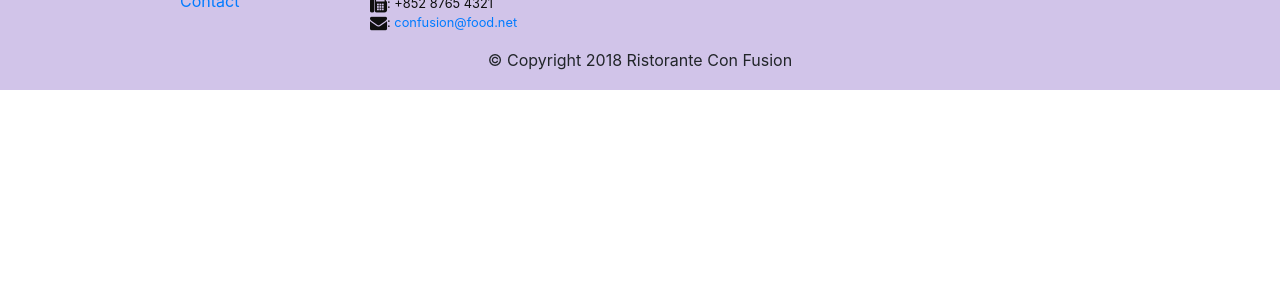
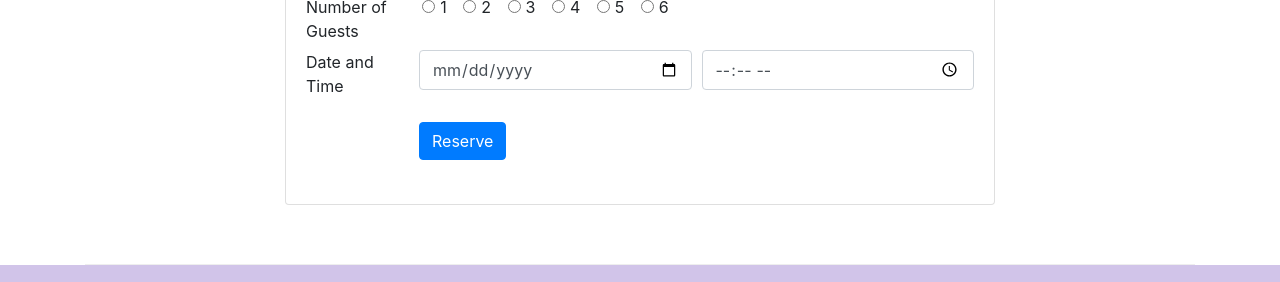
Before and after one commit to RADHIKACHATURVEDI/conFusion, a website: page index.html in a window 1280 px wide. Shown: the part 1669-1951 px from the top of the page. Before the commit the page ends 1759 px from the top, so only its background shows below. Drawn offline with nearby package versions, Linux system fonts and the light colour scheme.

Commit message:
forms assignment done

```diff
--- a/index.html
+++ b/index.html
@@ -103,6 +103,63 @@
                 </div>
             </div>
         </div>
+
+
+        <div class="row row-content">
+            <div class="col-12 offset-2 col-sm-8">
+                <div class="card">
+                    <h3 class="card-header bg-warning text-white">Reserve a Table</h3>
+
+                    <div class="card-body">
+                        <form action="">
+                            <div class="row">
+                            <legend class="col-form-label col-sm-2 pt-0">Number of Guests</legend>
+                            <div class="col-sm-10">
+                            <div class="form-check form-check-inline">
+                                <input class="form-check-input" type="radio" name="inlineRadioOptions" id="inlineRadio1" value="option1">
+                                <label class="form-check-label" for="inlineRadio1">1</label>
+                              </div>
+                              <div class="form-check form-check-inline">
+                                <input class="form-check-input" type="radio" name="inlineRadioOptions" id="inlineRadio2" value="option2">
+                                <label class="form-check-label" for="inlineRadio2">2</label>
+                              </div>
+                              <div class="form-check form-check-inline">
+                                <input class="form-check-input" type="radio" name="inlineRadioOptions" id="inlineRadio3" value="option3">
+                                <label class="form-check-label" for="inlineRadio3">3</label>
+                              </div>
+                              <div class="form-check form-check-inline">
+                                <input class="form-check-input" type="radio" name="inlineRadioOptions" id="inlineRadio3" value="option3" >
+                                <label class="form-check-label" for="inlineRadio3">4</label>
+                              </div>
+                              <div class="form-check form-check-inline">
+                                <input class="form-check-input" type="radio" name="inlineRadioOptions" id="inlineRadio3" value="option3" >
+                                <label class="form-check-label" for="inlineRadio3">5</label>
+                              </div>
+                              <div class="form-check form-check-inline">
+                                <input class="form-check-input" type="radio" name="inlineRadioOptions" id="inlineRadio3" value="option3" >
+                                <label class="form-check-label" for="inlineRadio3">6</label>
+                            </div>
+                            </div>
+                            </div>
+
+                            <div class="form-row row">
+<div class="col-12 col-sm-2">
+                                <label for="date and time">Date and Time</label></div>
+                                <div class="col-12 col-sm-5">
+                                  <input type="date" class="form-control" placeholder="date">
+                                </div>
+                                <div class="col-12 col-sm-5">
+                                  <input type="time" class="form-control" placeholder="time">
+                                </div>
+<div class="row"></div>
+                                <div class="col-12 offset-2 my-3">
+                                    <button type="submit" class="btn btn-primary mb-2">Reserve</button>
+                                  </div>    </div>
+                        </form>
+                    </div>
+                </div>
+            </div>
+        </div>
     </div>
 
     <footer class="footer">
```
